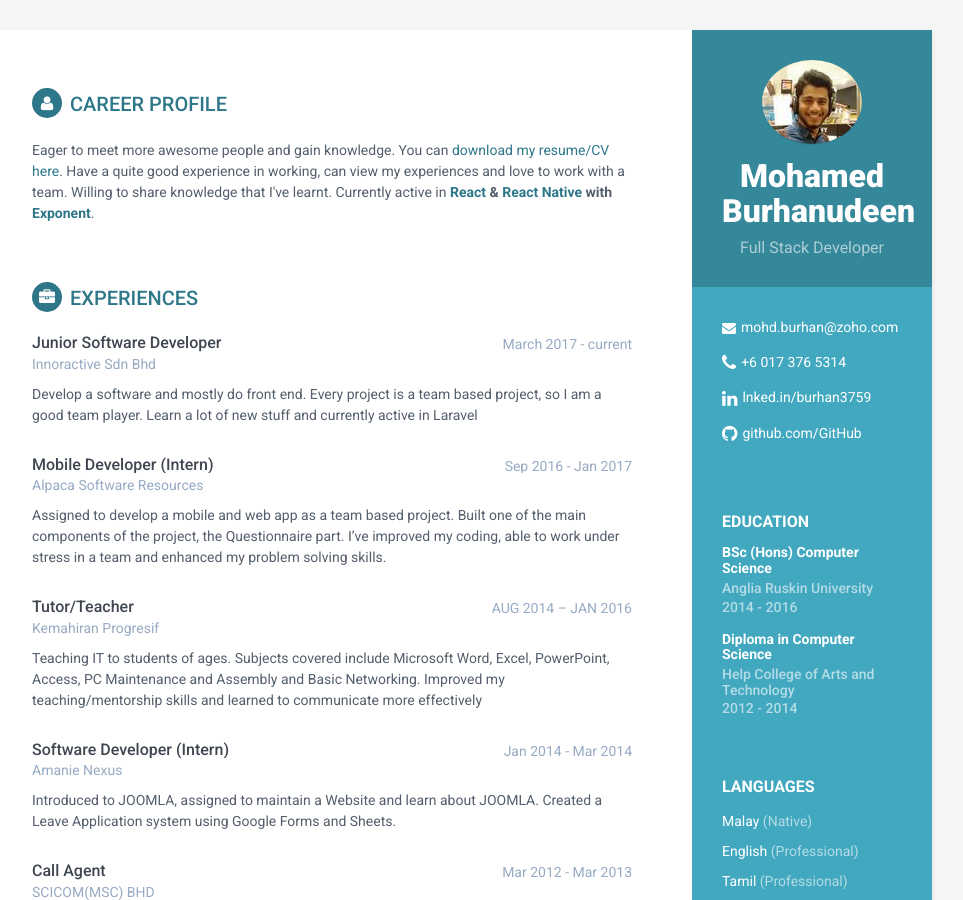
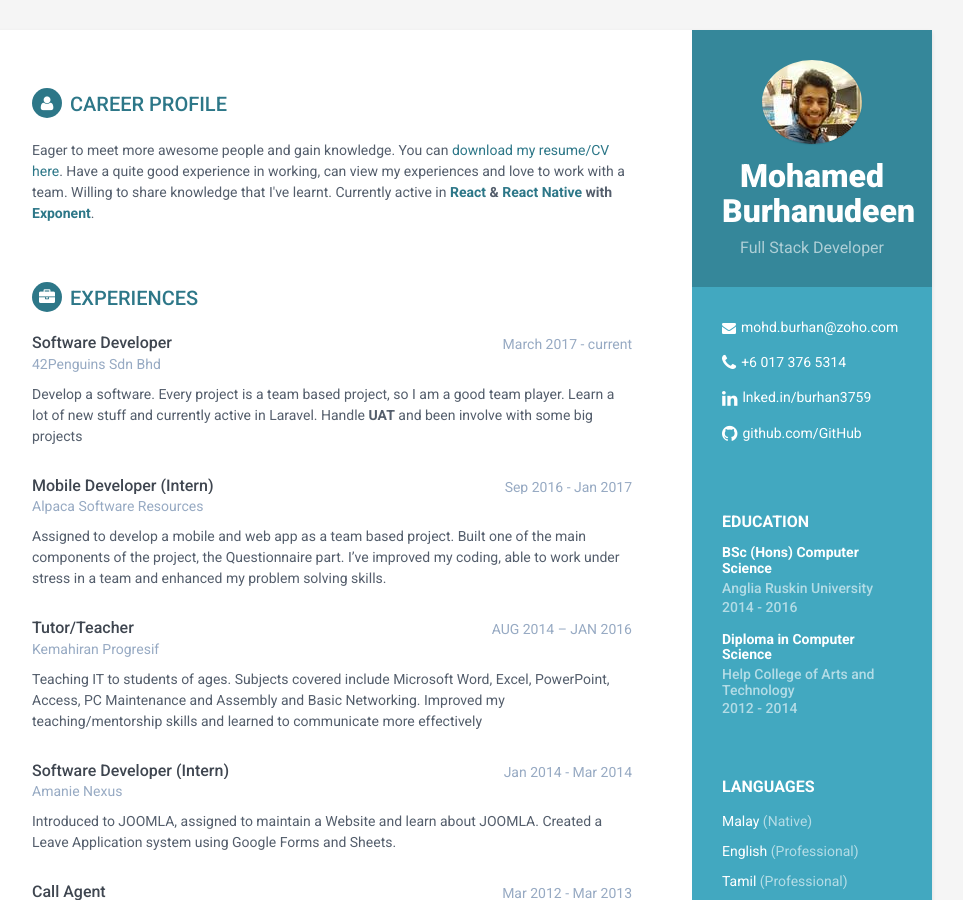
Before and after one commit to burhan3759/resume, a Jekyll site: the page built from index.html, in a window 1280 px wide and 900 px high. Shown: the whole window, without its empty margins (188-1151 px from the left). Built offline with Jekyll 4.4.1, drawn with Linux system fonts in a browser that asks for light colours.

Commit message:
Update experience.html
Update my carrier protfolio

```diff
--- a/_includes/experience.html
+++ b/_includes/experience.html
@@ -4,13 +4,13 @@
                 <div class="item">
                     <div class="meta">
                         <div class="upper-row">
-                            <h3 class="job-title">Junior Software Developer</h3>
+                            <h3 class="job-title">Software Developer</h3>
                             <div class="time">March 2017 - current</div>
                         </div><!--//upper-row-->
-                        <div class="company">Innoractive Sdn Bhd</div>
+                        <div class="company">42Penguins Sdn Bhd</div>
                     </div><!--//meta-->
                     <div class="details">
-                        <p>Develop a software and mostly do front end. Every project is a team based project, so I am a good team player. Learn a lot of new stuff and currently active in Laravel</p>
+                        <p>Develop a software. Every project is a team based project, so I am a good team player. Learn a lot of new stuff and currently active in Laravel. Handle <b>UAT</b> and been involve with some big projects</p>
                     </div><!--//details-->
                 </div><!--//item-->
 
```
